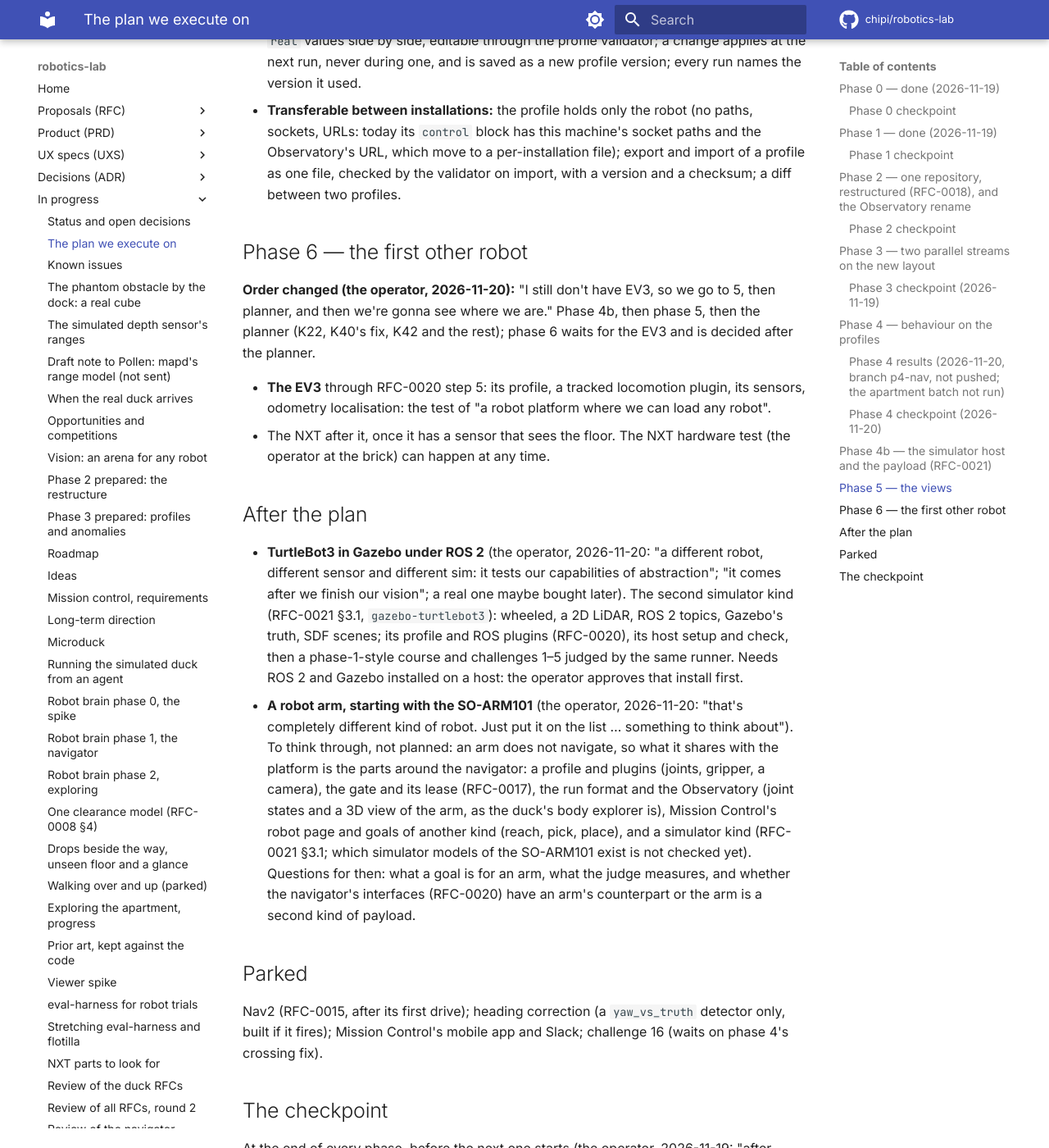
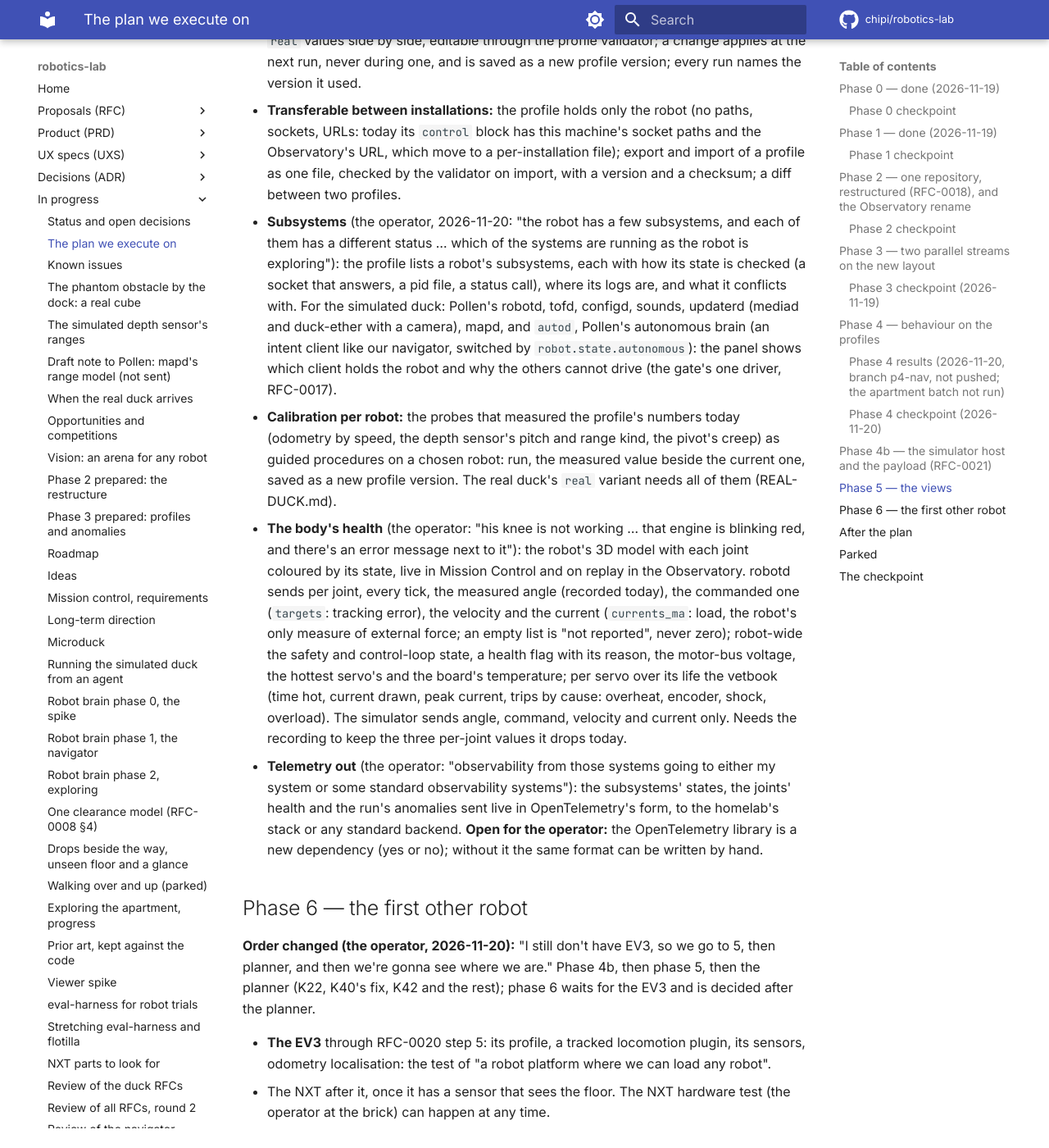
Before and after one commit to chipi/robotics-lab, an MkDocs documentation site: the page built from docs/wip/EXECUTION-PLAN.md, in a window 1280 px wide and 1400 px high, scrolled down 8263 px. Shown: the whole window at 82% size. Built offline with MkDocs 1.6.1 and Material for MkDocs 9.7.7, drawn with Linux system fonts in a browser that asks for light colours; comment, search, counter and statistics services are not loaded.

Commit message:
plan, phase 5: the robot's subsystems (autod and the one driver), calibration per robot, the body's health on the 3D model, telemetry out (the OpenTelemetry dependency open)
Co-Authored-By: Claude Opus 5.5 <noreply@anthropic.com>
Claude-Session: https://claude.ai/code/session_01UDhkTkg9Dg44XhgoEjt9rf

```diff
--- a/docs/wip/EXECUTION-PLAN.md
+++ b/docs/wip/EXECUTION-PLAN.md
@@ -287,6 +287,33 @@ runner, the judge, the recording, the Observatory or Mission Control.
     URLs: today its `control` block has this machine's socket paths and the Observatory's URL, which
     move to a per-installation file); export and import of a profile as one file, checked by the
     validator on import, with a version and a checksum; a diff between two profiles.
+  - **Subsystems** (the operator, 2026-11-20: "the robot has a few subsystems, and each of them has
+    a different status … which of the systems are running as the robot is exploring"): the profile
+    lists a robot's subsystems, each with how its state is checked (a socket that answers, a pid
+    file, a status call), where its logs are, and what it conflicts with. For the simulated duck:
+    Pollen's robotd, tofd, configd, sounds, updaterd (mediad and duck-ether with a camera), mapd,
+    and `autod`, Pollen's autonomous brain (an intent client like our navigator, switched by
+    `robot.state.autonomous`): the panel shows which client holds the robot and why the others
+    cannot drive (the gate's one driver, RFC-0017).
+  - **Calibration per robot:** the probes that measured the profile's numbers today (odometry by
+    speed, the depth sensor's pitch and range kind, the pivot's creep) as guided procedures on a
+    chosen robot: run, the measured value beside the current one, saved as a new profile version.
+    The real duck's `real` variant needs all of them (REAL-DUCK.md).
+  - **The body's health** (the operator: "his knee is not working … that engine is blinking red, and
+    there's an error message next to it"): the robot's 3D model with each joint coloured by its
+    state, live in Mission Control and on replay in the Observatory. robotd sends per joint, every
+    tick, the measured angle (recorded today), the commanded one (`targets`: tracking error), the
+    velocity and the current (`currents_ma`: load, the robot's only measure of external force; an
+    empty list is "not reported", never zero); robot-wide the safety and control-loop state, a
+    health flag with its reason, the motor-bus voltage, the hottest servo's and the board's
+    temperature; per servo over its life the vetbook (time hot, current drawn, peak current, trips
+    by cause: overheat, encoder, shock, overload). The simulator sends angle, command, velocity and
+    current only. Needs the recording to keep the three per-joint values it drops today.
+- **Telemetry out** (the operator: "observability from those systems going to either my system or
+  some standard observability systems"): the subsystems' states, the joints' health and the run's
+  anomalies sent live in OpenTelemetry's form, to the homelab's stack or any standard backend.
+  **Open for the operator:** the OpenTelemetry library is a new dependency (yes or no); without it
+  the same format can be written by hand.
 
 ## Phase 6 — the first other robot
 
```
